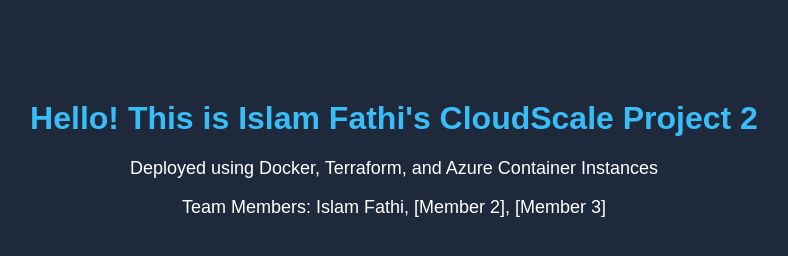
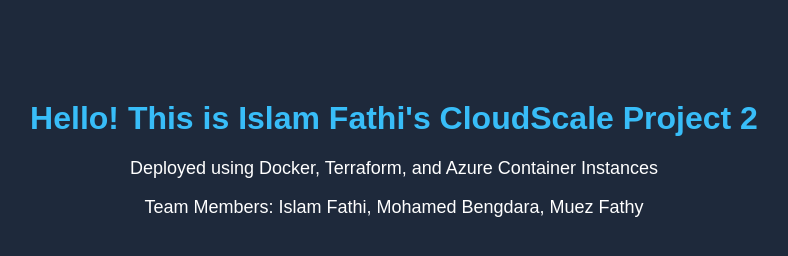
Before and after one commit to muez-4801/project-2, a plain HTML site: page index.html in a window 1280 px wide. Shown: the whole page, without its empty margins (246-1034 px from the left). Drawn offline with Linux system fonts and the light colour scheme.

Commit message:
Update index.html

```diff
--- a/index.html
+++ b/index.html
@@ -23,6 +23,6 @@
 <body>
   <h1>Hello! This is Islam Fathi's CloudScale Project 2</h1>
   <p>Deployed using Docker, Terraform, and Azure Container Instances</p>
-  <p>Team Members: Islam Fathi, [Member 2], [Member 3]</p>
+  <p>Team Members: Islam Fathi, Mohamed Bengdara, Muez Fathy</p>
 </body>
 </html>
```
